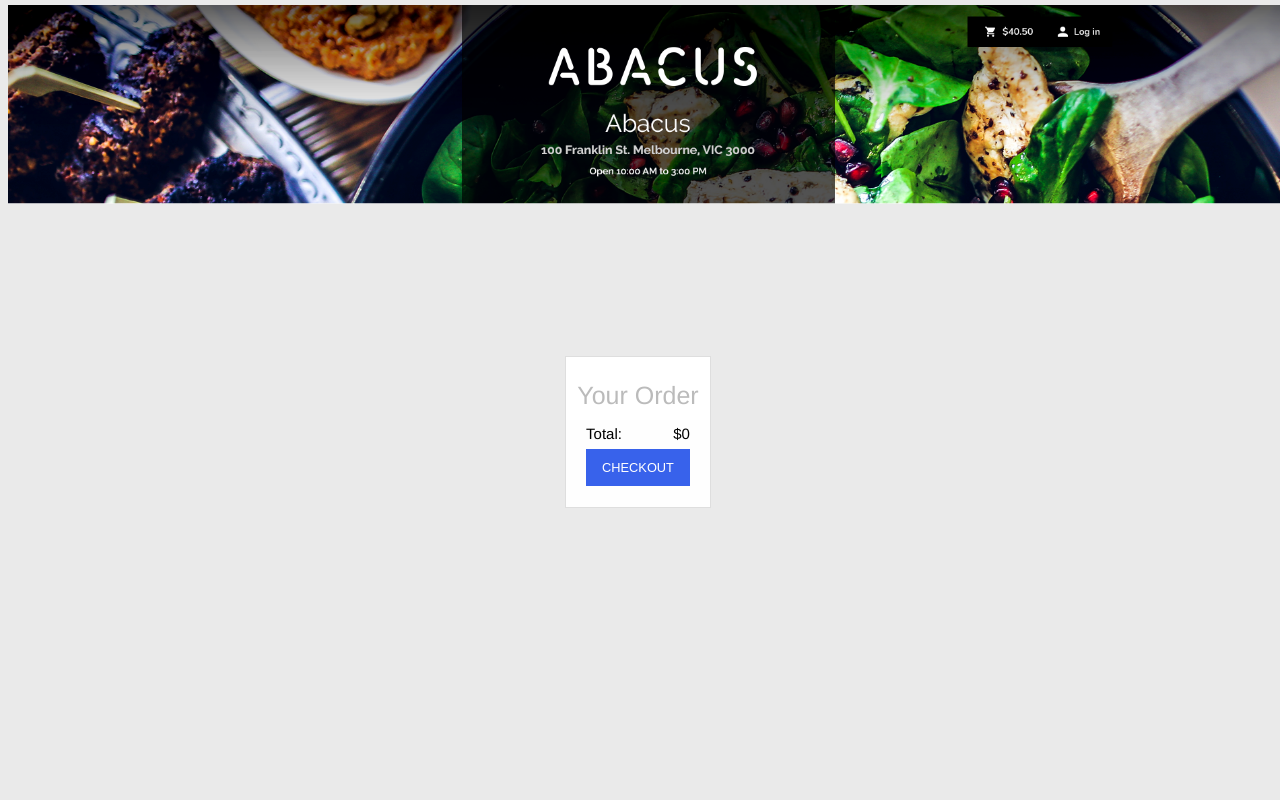
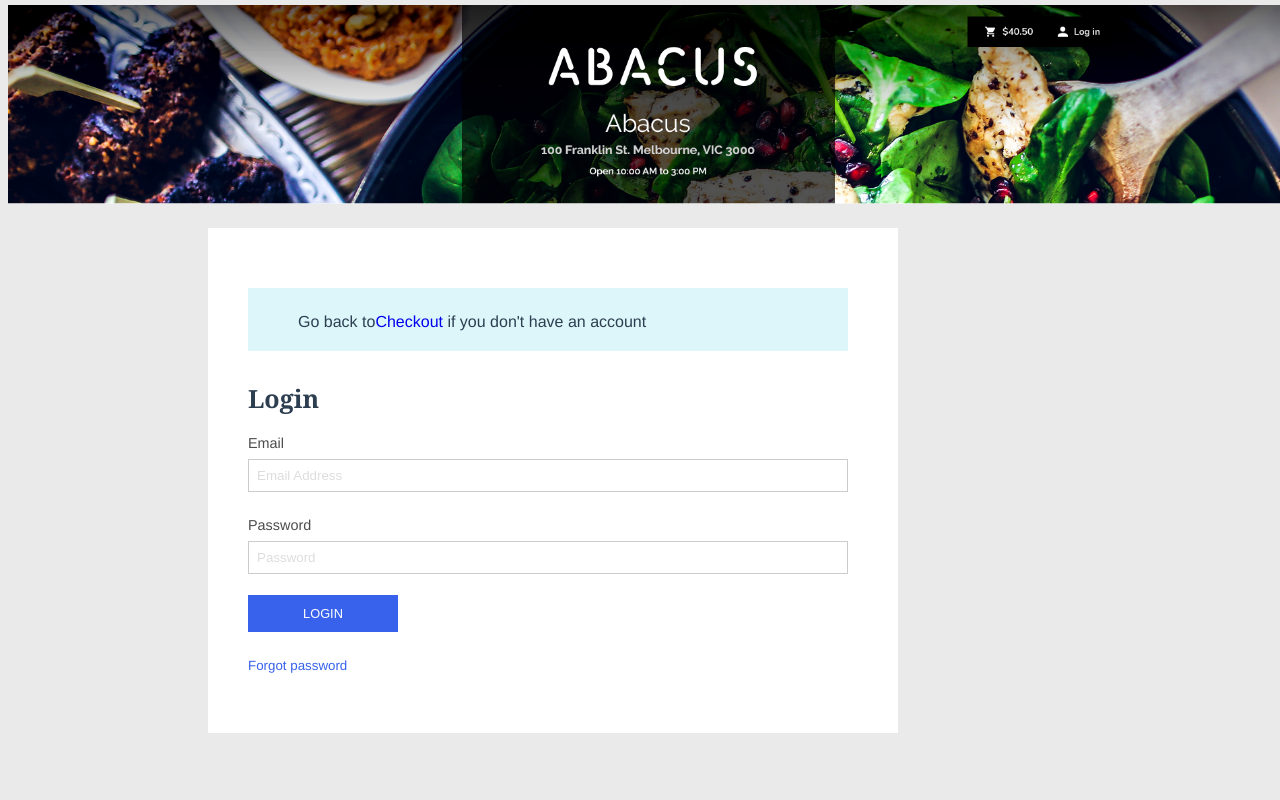
Before and after one commit to liangyuan531/shop, a Vue app: page /login in a window 1280 px wide. Shown: the top 800 px of the page. Built offline with nearby package versions, Linux system fonts and the light colour scheme; what vue-firestore would draw is missing.

Commit message:
login page (route)

```diff
--- a/src/App.vue
+++ b/src/App.vue
@@ -12,9 +12,6 @@
     <div>
       <dialog-bar v-show="isOpen"></dialog-bar>
     </div>
-    <div>
-      <login v-show="isInLogin"></login>
-    </div>
   </div>
 </template>
 
@@ -22,7 +19,6 @@
 import ShopHeader from './components/Header.vue'
 import CartView from './components/Cart.vue'
 import AddToCart from './components/AddToCart.vue'
-import Login from './components/Login.vue'
 
 import { mapState } from 'vuex'
 export default {
@@ -30,14 +26,12 @@ export default {
   components: {
     shopHeader: ShopHeader,
     cartView: CartView,
-    dialogBar: AddToCart,
-    login: Login
+    dialogBar: AddToCart
   },
   computed: {
     ...mapState({
       isOpen: state => state['vouchers'].isOpen,
       //amount: state => state['vouchers'].amount,
-      isInLogin: state => state['checkout'].isLoginPage
     })
   },
 }
--- a/src/components/AddToCart.vue
+++ b/src/components/AddToCart.vue
@@ -8,7 +8,7 @@
                 <strong>${{ amount }} Gift Card</strong>
             </div>
             <div class="description">
-                <input v-model="voucherInfo.description" placeholder="Decription or ingredients here">
+                <input v-model="description" placeholder="Decription or ingredients here">
             </div>
         </div>
         <div class="optional">
@@ -17,16 +17,16 @@
         <div class="detail-message">
             <div class="from-name">
                 <small>From Name</small>
-                <input v-model="voucherInfo.from" placeholder="From Name">
+                <input v-model="from" placeholder="From Name">
             </div>
             <div class="to">
                 <small>To</small>
-                <input v-model="voucherInfo.toName" placeholder="Name">
-                <input v-model="voucherInfo.toEmail" placeholder="Email">
+                <input v-model="toName" placeholder="Name">
+                <input v-model="toEmail" placeholder="Email">
             </div>
             <div class="message">
                 <small>Message</small>
-                <textarea v-model="voucherInfo.message"></textarea>
+                <textarea v-model="message"></textarea>
             </div>
         </div>
     </div>
@@ -39,7 +39,7 @@
     <!-- cancel or add to cart -->
     <div class="actions">
         <button @click="closeBtn" class="cancel">Cancel</button>
-        <button @click="confirmBtn({amount, giftNum ,voucherInfo})" class="add">Add to Cart</button>
+        <button @click="confirmBtn({amount, giftNum ,description, from, toName, toEmail, message})" class="add">Add to Cart</button>
     </div>
   </div>
 </div>
@@ -51,14 +51,11 @@ export default {
   name: 'AddToCart',
   data () {
     return {
-      voucherInfo: {
-          id: '',
           description: '',
           from: '',
           toName: '',
           toEmail: '',
           message: ''
-      }
     }
   },
   computed: {
--- a/src/components/Cart.vue
+++ b/src/components/Cart.vue
@@ -8,9 +8,16 @@
         <div class="cart-menus" v-if="isEmpty">
             <div v-for="(voucher, id) in vouchers" :key="id">
                 <div class="cart-menu">
+                    <div class="gift-num">
+                        <strong>{{voucher.giftNum}}X</strong>
+                    </div>
                     <div class="cart-menu-item">
                         <strong>${{voucher.amount}} Gift Card</strong>
-                    <div class="extras-container"></div>
+                        <div class="extras-container" v-if="voucher.from">
+                            <small>From:</small>{{voucher.from}}<br>
+                            <small>To:</small>{{voucher.toName}}<br>
+                            {{voucher.description}}
+                        </div>
                     </div>
                     <div class="cart-menu-item-price">
                         <strong>{{voucher.amount * voucher.giftNum}}</strong>
@@ -21,8 +28,8 @@
         <!-- cart total price -->
         <div id="cart-totals">
             <div class="cart-total-price">
-                <span>Total:</span>
-                <span>${{totalPrice}}</span>
+                <strong>Total:</strong>
+                <strong>${{totalPrice}}</strong>
             </div>
         </div>
         <!-- checkout button -->
@@ -117,6 +124,10 @@ div {
     text-align: left;
     font-size: 0.8em;
 }
+.gift-num {
+    text-align: right;
+    font-size: 0.9em;
+}
 .cart-menu-item-price {
     text-align: right;
     font-size: .9em;
--- a/src/components/Checkout.vue
+++ b/src/components/Checkout.vue
@@ -2,7 +2,9 @@
   <div class="checkout-container">
     <div class="login-bar">
         <div>
-            <button class="login" @click="login">Log in</button>
+            <router-link to="/login">
+                <button class="login">Log in</button>
+            </router-link>
             <span class="without-login">or you may also place an order as a guest without creating an account</span>
         </div>
     </div>
@@ -104,9 +106,9 @@ export default {
     }
   },
   methods: {
-      login: function() {
-          this.$store.dispatch('checkout/login')
-      }
+    //   login: function() {
+    //       this.$store.dispatch('checkout/login')
+    //   }
   }
 }
 </script>
@@ -115,11 +117,6 @@ export default {
 <style scoped>
 .purchase-info {
     margin: 30px auto;
-
-}
-.checkout-container {
-    padding-top: 30px;
-    padding-bottom: 30px;
 }
 .half-form {
     display: flex;
@@ -163,7 +160,9 @@ label {
 .checkout-container {
     padding-left: 40px;
     width: 700px;
-    background-color: white
+    background-color: white;
+    padding-top: 30px;
+    padding-bottom: 30px;
 }
 .radio {
     position: absolute;
--- a/src/components/Login.vue
+++ b/src/components/Login.vue
@@ -1,23 +1,37 @@
 <template>
-<div class="pop-container">
-  <div class="container" style="margin-top:400px;">
+  <div class="login-container">
+    <div class="login-info" align="left">
+      <div class="login-bar">
+        <div class="info">
+          <span>Go back to</span>
+            <router-link to="/checkout">
+                <link class="checkout">Checkout
+            </router-link>
+          <span>if you don't have an account</span>
+        </div>
+      </div>
       <div class="login">
         <div class="login-title">
           <strong>Login</strong>
         </div>
         <div class="wide-form" :class="{'has-error':errors.has('email')}">
+          <label>Email</label>
           <input v-model="userInfo.email" v-validate="email" data-rules="required|email" placeholder="Email Address">
           <p class="text-danger" v-if="errors.has('email')"></p>
         </div>
         <div class="wide-form">
+          <label>Password</label>
           <input type="password" placeholder="Password">
         </div>
-    </div>
         <div class="actions">
-        <button @click="closeBtn" class="cancelBtn">Cancel</button>
           <button @click="login({userInfo})" class="loginBtn">Login</button>
         </div>
+        <div class="forgetPwd">
+          <link > Forgot password
         </div>
+      </div>
+    </div>
+
   </div>
 </template>
 
@@ -31,9 +45,6 @@ export default {
     }
   },
   methods: {
-    closeBtn() {
-      this.$store.dispatch('checkout/closeLogin')
-    },
     login(userInfo) {
       this.$store.dispatch('checkout/login')
     }
@@ -42,25 +53,62 @@ export default {
 </script>
 
 <style scoped>
-.container {
-    padding-top: 20px;
-    padding-bottom: 20px;
-    margin-left: 500px;
-    width: 500px;
-    height: 200px;
-    margin: auto;
+.login-container {
     padding-left: 40px;
-    background-color: white
+    width: 650px;
+    background-color: white;
+    padding-top: 30px;
+    padding-bottom: 30px;
+}
+.forgetPwd {
+  margin-top: 20px;
+  font-size: 10pt;
+  color: #3862EB;
 }
 .wide-form {
     width: 100%;
 }
 .wide-form input {
     border: 1px solid #ccc;
-    width: 400px
+    width: 600px
 }
 .login-title {
   margin-bottom: 20px;
+}
+.login-bar {
+    background-color: #DDF6FA;
+    width: 600px;
+    padding-top: 5px;
+    padding-bottom: 20px;
+}
+.login {
+    margin: 30px auto;
+}
+.login-info {
+    margin: 30px auto;
+}
+.info {
+    margin-left: 50px;
+    margin-top: 20px;
+}
+.checkout {
+    text-decoration: none;
+    color: #3862EB;
+    cursor: pointer;
+    padding: 10px 15px;
+    -webkit-transition: 0.3s ease;
+    transition: 0.3s ease;
+    font-size: 0.8em;
+    margin-top: 30px;
+    margin-bottom: 30px;
+}
+a, a:active {
+  text-decoration:none;
+  text-decoration:blink;
+}
+a:visited {
+  text-decoration: none;
+  color: #3862EB
 }
 strong{
     font-family:Cambria, Cochin, Georgia, Times, 'Times New Roman', serif;
@@ -79,6 +127,14 @@ div {
 }
 input::-webkit-input-placeholder, textarea::-webkit-input-placeholder {
     color:  #DDDDDD;
+}
+label {
+    padding-bottom: 8px;
+    display: block;
+    color: #4c4c4c;
+    font-weight: 400;
+    font-size: 0.9em;
+    margin-top: 10px;
 }
 .login {
   margin-right: 40px;
@@ -103,33 +159,5 @@ input::-webkit-input-placeholder, textarea::-webkit-input-placeholder {
     margin: 6px auto;
     border: 1px solid #3862EB;
     width: 150px;
-    margin-left: 20px;
-}
-.cancelBtn {
-    cursor: pointer;
-    background: red;
-    border: 0;
-    padding: 10px 15px;
-    color: #ffffff;
-    -webkit-transition: 0.3s ease;
-    transition: 0.3s ease;
-    text-transform: uppercase;
-    font-size: 0.8em;
-    margin: 6px auto;
-    border: 1px solid red;
-}
-.pop-container {
-    position: fixed;
-    left: 0;
-    top: 0;
-    height: 100%;
-    width: 100%;
-    background-color: rgba(0, 0, 0, 0.75);
-    /* opacity: 0; */
-    /* visibility: visible; */
-    -webkit-transition: opacity 0.3s 0s, visibility 0s 0.3s;
-    -moz-transition: opacity 0.3s 0s, visibility 0s 0.3s;
-    transition: opacity 0.3s 0s, visibility 0s 0.3s;
-    /* overflow: visible;  */
 }
 </style>
--- a/src/routes.js
+++ b/src/routes.js
@@ -12,11 +12,10 @@ export const routes = [
         path: '/checkout',
         name: 'Checkout',
         component: Checkout
+    },
+    {
+        path: '/login',
+        name: 'Login',
+        component: Login
     }
-    // ,
-    // {
-    //     path: '/login',
-    //     name: 'Login',
-    //     component: Login
-    // }
 ]
--- a/src/vuex/modules/addToCart.js
+++ b/src/vuex/modules/addToCart.js
@@ -46,11 +46,11 @@ const mutations = {
 		//reset giftnum
 		state.giftNum = 1
 		//reset voucherInfo
-		voucher.voucherInfo.description = ''
-		voucher.voucherInfo.from = ''
-		voucher.voucherInfo.toName = ''
-		voucher.voucherInfo.toEmail = ''
-		voucher.voucherInfo.message = ''
+		// voucher.description = ''
+		// voucher.from = ''
+		// voucher.toName = ''
+		// voucher.toEmail = ''
+		// voucher.message = ''
 	}
 }
 
--- a/src/vuex/modules/checkout.js
+++ b/src/vuex/modules/checkout.js
@@ -15,12 +15,12 @@ const actions = {
 }
 
 const mutations = {
-	openLogin(state) {
-		state.isLoginPage = true
-	},
-	close(state) {
-		state.isLoginPage = false
-	}
+	// openLogin(state) {
+	// 	state.isLoginPage = true
+	// },
+	// close(state) {
+	// 	state.isLoginPage = false
+	// }
 }
 
 export default {
```
Lines whose indentation alone changed are shown as unchanged.
